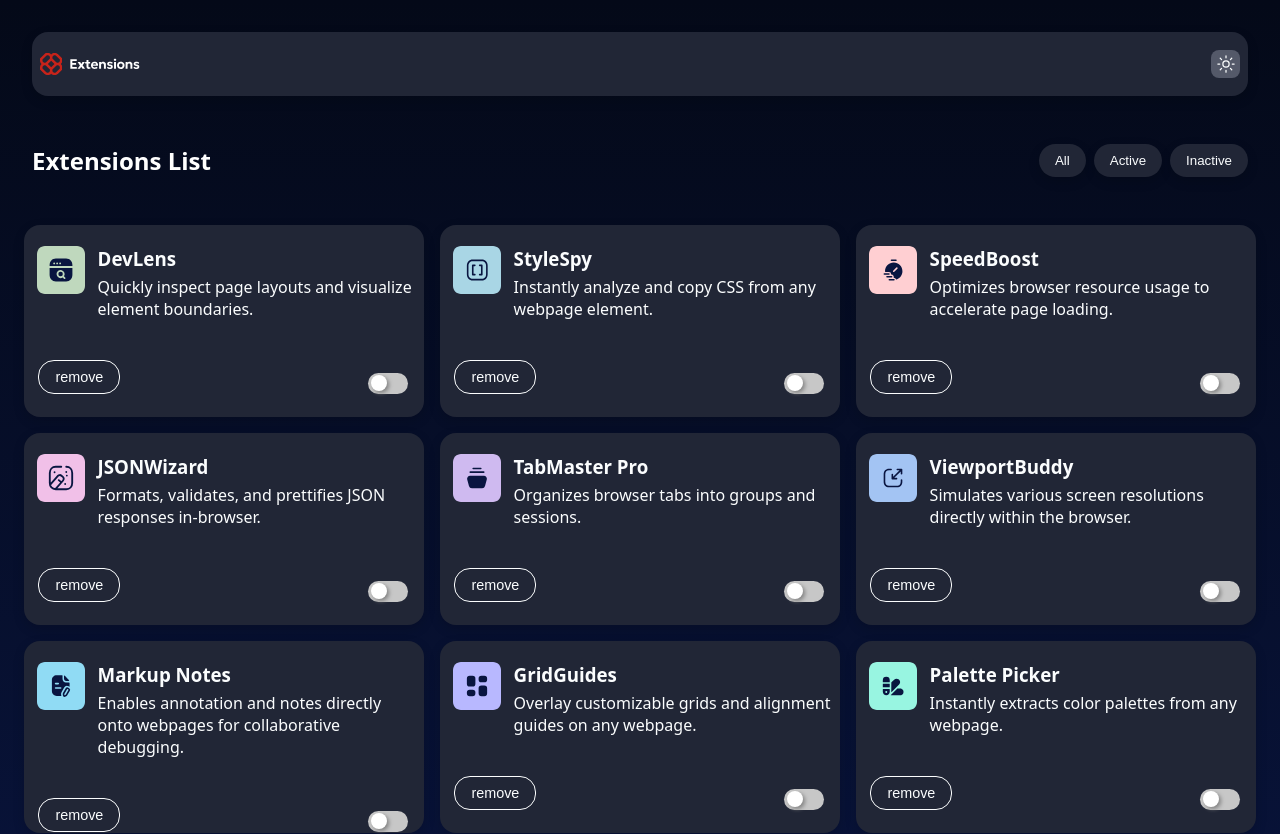
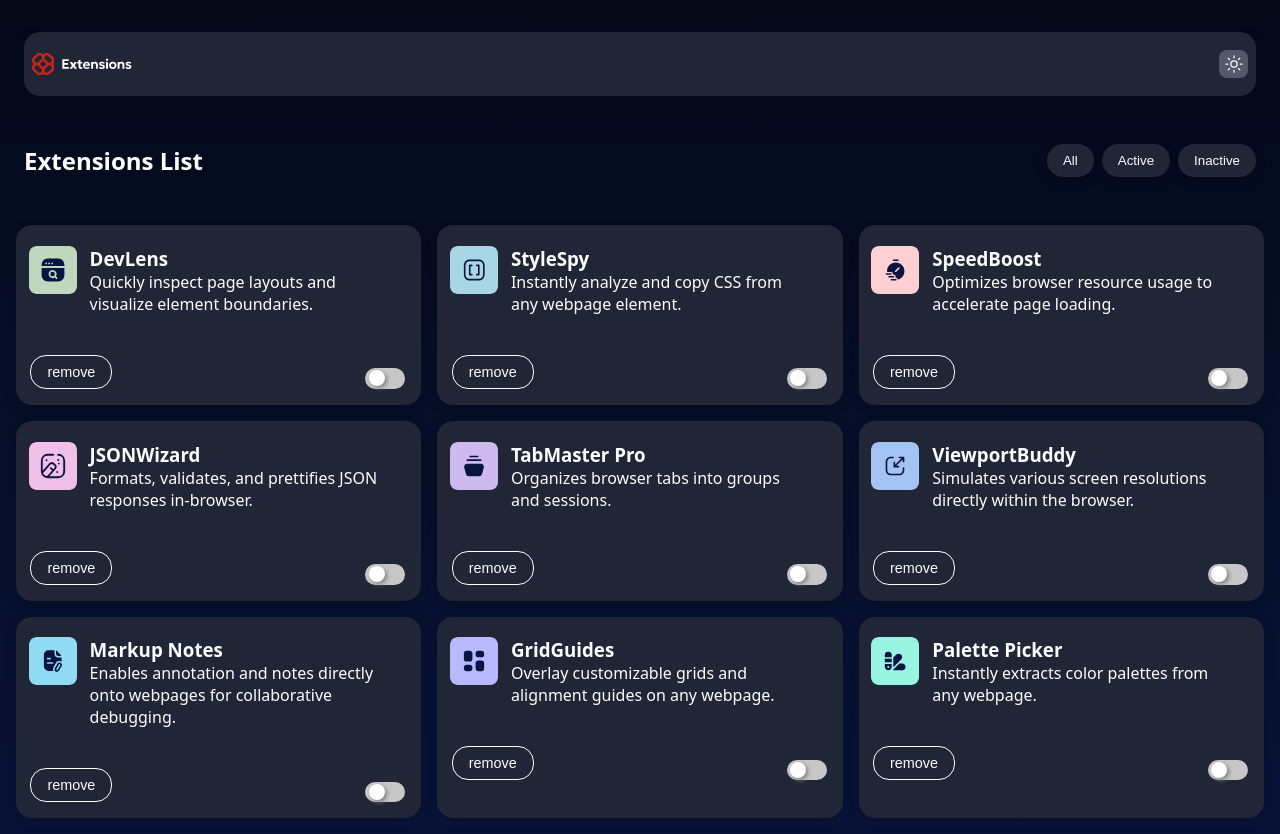
Before and after one commit to RackelRodrigues/browser-extension-ui, a React (Vite) app: page / in a window 1280 px wide. Shown: the top 834 px of the page. Built offline with nearby package versions, Linux system fonts and the light colour scheme.

Commit message:
add styles in components

```diff
--- a/src/App.ts
+++ b/src/App.ts
@@ -7,16 +7,11 @@ interface BackgroundProps {
 export const Background = styled.div<BackgroundProps>`
   width: 100%;
   min-height: 100vh;
-  padding: 2rem 2rem;
+  padding: 2rem 0;
   background: ${({ theme }) =>
     theme === "dark" ? "var(--dark-gradient)" : "var(--light-gradient)"};
 
-  @media (max-width: 770px) {
-    width: 100%;
-    padding: 2rem 0;
-  }
-
-  @media (max-width: 480px) {
+  @media (max-width: 609px) {
     width: 100%;
     padding: 2rem 0;
   }
@@ -24,20 +19,22 @@ export const Background = styled.div<BackgroundProps>`
 
 export const Main = styled.div`
   width: 100%;
-  max-width: 75rem;
-  margin: 0 auto;
+  max-width: 78rem;
   display: grid;
-  justify-content: center;
-  place-items: center;
+  place-content: center;
+  justify-self: center;
+
   grid-template-columns: repeat(3, 1fr);
-  row-gap: 1rem;
-  column-gap: 1rem;
-  @media (max-width: 768px) {
+  gap: 1rem;
+
+  @media screen and (min-width: 610px) and (max-width: 1023px) {
+    padding: 0 1rem;
     grid-template-columns: repeat(2, 1fr);
   }
 
-  @media (max-width: 480px) {
+  @media (max-width: 609px) {
     grid-template-columns: 1fr;
+    padding: 0 1rem;
   }
 `;
 
@@ -92,11 +89,11 @@ export const FilterControl = styled.div<BackgroundProps>`
     gap: 0.5rem;
   }
 
-  @media (max-width: 770px) {
-    padding: 2rem 1rem;
+  @media screen and (min-width: 610px) and (max-width: 1023px) {
+    padding: 2rem 2.6rem;
   }
 
-  @media (max-width: 480px) {
+  @media (max-width: 609px) {
     display: block;
     margin: 0 auto;
     padding: 0;
--- a/src/App.tsx
+++ b/src/App.tsx
@@ -19,6 +19,8 @@ function App() {
     setChangeTheme((prev) => (prev === "dark" ? "light" : "dark"));
   };
 
+  const tags = ["All", "Active", "Inactive"];
+
   const handleFilter = (tag: string) => {
     if (tag === "All") {
       setDataServer(data);
@@ -35,8 +37,6 @@ function App() {
     const updated = dataServer.filter((item) => item.name !== name);
     setDataServer(updated);
   };
-
-  const tags = ["All", "Active", "Inactive"];
 
   return (
     <>
--- a/src/components/CardExtension/style.ts
+++ b/src/components/CardExtension/style.ts
@@ -7,22 +7,36 @@ interface CardExtenProp {
 export const Container = styled.div<CardExtenProp>`
   background: ${({ theme }) =>
     theme === "dark" ? "var( --Neutral-800)" : "var( --Neutral-0)"};
-  width: 25rem;
-  height: 12rem;
+
+  padding-bottom: 1rem;
+  width: 100%;
+  height: 100%;
   border-radius: 1rem;
   box-shadow: 0 4px 12px rgba(0, 0, 0, 0.15);
 
-  @media (max-width: 480px) {
-    width: 21rem;
-    height: 10rem;
+  @media screen and (min-width: 610px) and (max-width: 1023px) {
+    max-width: 21rem;
+  }
+
+  @media (max-width: 609px) {
+    padding: 0 0;
+    max-width: 21rem;
   }
 `;
 
 export const HeaderText = styled.div`
   display: flex;
-
+  flex-direction: row;
   div {
     margin-top: 1.3rem;
+  }
+
+  @media screen and (min-width: 610px) and (max-width: 1025px) {
+  }
+
+  @media (max-width: 609px) {
+    width: 100%;
+    padding: 0 0;
   }
 `;
 
@@ -38,15 +52,15 @@ export const Title = styled.h3<CardExtenProp>`
 `;
 
 export const Text = styled.p<CardExtenProp>`
-  margin-top: 0.3rem;
   color: ${({ theme }) =>
     theme === "dark" ? "var(--Neutral-0)" : "var( --Neutral-700)"};
-  max-width: 20rem;
+  max-width: 18rem;
   width: auto;
 
   word-break: break-word;
-  @media (max-width: 480px) {
-    margin: 0;
+
+  @media screen and (min-width: 610px) and (max-width: 1025px) {
+    max-width: 16rem;
   }
 `;
 
@@ -86,7 +100,13 @@ export const ControlButtons = styled.div`
   justify-content: space-between;
   align-items: flex-end;
   margin-top: 2.5rem;
-  @media (max-width: 480px) {
-    margin-top: 1.5rem;
+
+  @media screen and (min-width: 610px) and (max-width: 1025px) {
+    margin-top: 0.7rem;
+  }
+
+  @media (max-width: 609px) {
+    margin-top: 0;
+    padding: 1rem 0;
   }
 `;
--- a/src/components/Header/style.ts
+++ b/src/components/Header/style.ts
@@ -4,7 +4,7 @@ interface HeaderProps {
   theme?: "dark" | "light";
 }
 
-export const Container = styled.div<HeaderProps>`
+export const Container = styled.header<HeaderProps>`
   background: ${({ theme }) =>
     theme === "dark" ? "var(--Neutral-800)" : "var( --Neutral-0)"};
   width: 100%;
@@ -16,14 +16,15 @@ export const Container = styled.div<HeaderProps>`
   border-radius: 1rem;
   box-shadow: 0 4px 12px rgba(0, 0, 0, 0.15);
   margin: 0 auto;
-  @media (max-width: 770px) {
+
+  @media screen and (min-width: 610px) and (max-width: 1023px) {
     max-width: 46rem;
     width: 100%;
     height: 3rem;
     border-radius: 0.5rem;
   }
 
-  @media (max-width: 480px) {
+  @media (max-width: 609px) {
     max-width: 21rem;
     width: 100%;
     height: 2.5rem;
```
Also changed, not shown: preview.jpg (added), 1 other file (tests, documents, lock files or other folders).
